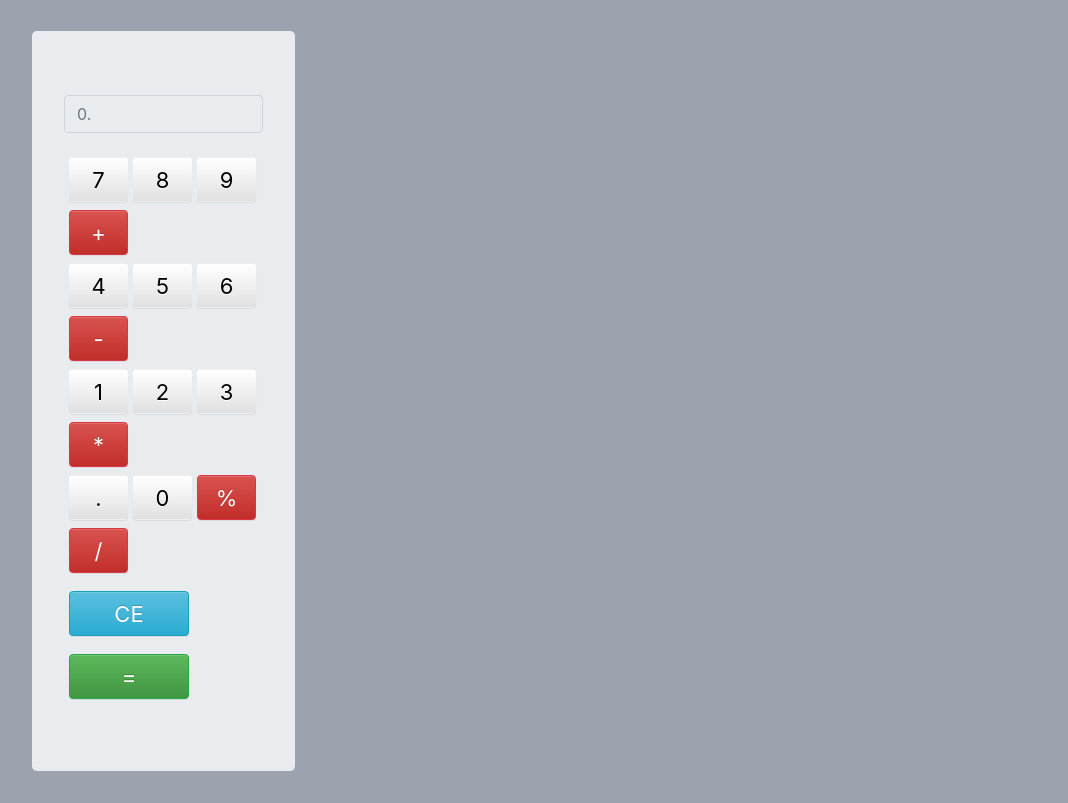
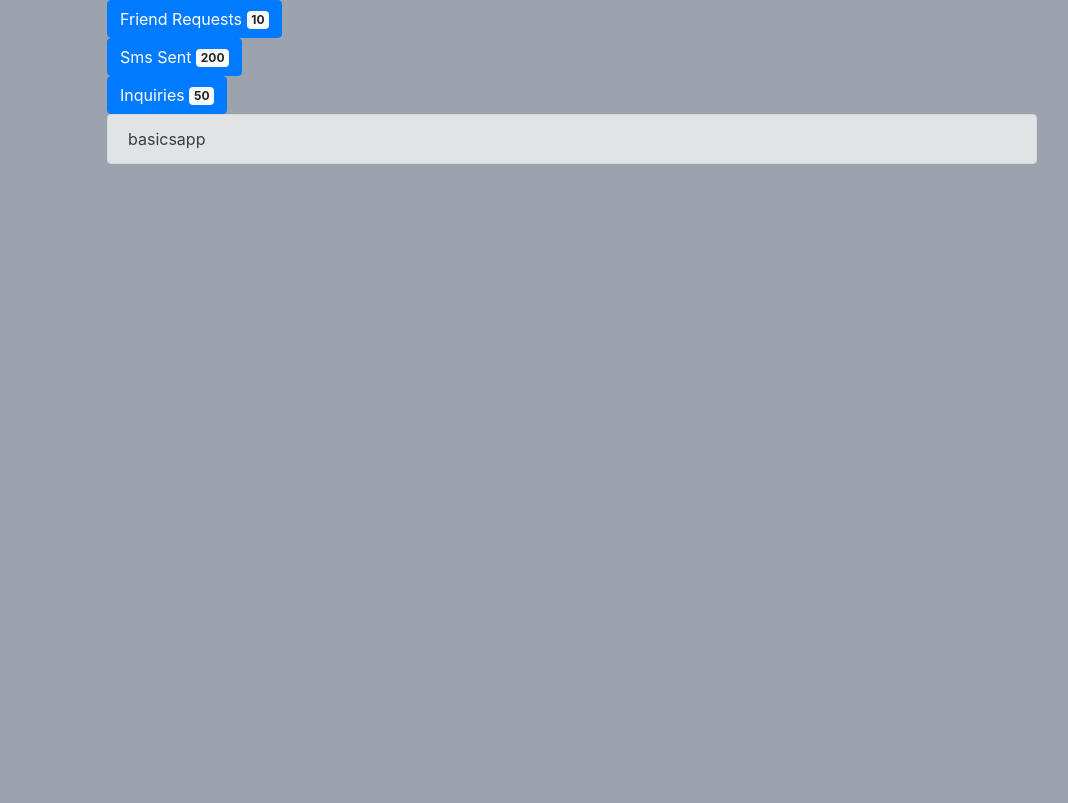
Before and after one commit to CodeKul/weekend-angular-10.30-11.30-15-dec-2018, an Angular app in the folder angular/basicsapp/: page / in a window 1280 px wide. Shown: the whole page, without its empty margins (68-1136 px from the left). Built offline with nearby package versions, Linux system fonts and the light colour scheme.

Commit message:
databinding : custom input and output

```diff
--- a/angular/basicsapp/src/app/app.component.html
+++ b/angular/basicsapp/src/app/app.component.html
@@ -20,9 +20,31 @@
   <div class="row">
     <div class="col-md-12">
       <!-- <app-view-encapsulation></app-view-encapsulation> -->
+      <app-my-badge [ntTxt]="'Friend Requests'" [ntCnt]="10" (ntClk)="notificationCount($event)"></app-my-badge>
+    </div>
+  </div>
+
+  <div class="row">
+    <div class="col-md-12">
+      <!-- <app-view-encapsulation></app-view-encapsulation> -->
+      <app-my-badge [ntTxt]="'Sms Sent'" [ntCnt]="200" (ntClk)="notificationCount($event)"></app-my-badge>
+    </div>
+  </div>
+
+
+  <div class="row">
+    <div class="col-md-12">
+      <!-- <app-view-encapsulation></app-view-encapsulation> -->
+      <app-my-badge [ntTxt]="'Inquiries'" [ntCnt]="50" (ntClk)="notificationCount($event)"></app-my-badge>
     </div>
   </div>
   <!-- <app-databinding></app-databinding> -->
-
+  <div class="row">
+    <div class="col-md-12">
+      <div class="alert alert-secondary" role="alert">
+        {{title}}
+      </div>
+    </div>
+  </div>
 </div>
-<app-calculator></app-calculator>
+<!-- <app-calculator></app-calculator> -->
--- a/angular/basicsapp/src/app/app.component.ts
+++ b/angular/basicsapp/src/app/app.component.ts
@@ -7,4 +7,8 @@ import { Component } from '@angular/core';
 })
 export class AppComponent {
   title = 'basicsapp';
+
+  notificationCount(cnt : number) {
+    this.title = 'Count is '+cnt
+  }
 }
--- a/angular/basicsapp/src/app/app.module.ts
+++ b/angular/basicsapp/src/app/app.module.ts
@@ -16,6 +16,7 @@ import { ViewEncapsulationComponent } from './view-encapsulation/view-encapsulat
 import { NormalComponent } from './view-encapsulation/normal/normal.component';
 import { DatabindingComponent } from './databinding/databinding.component';
 import { CalculatorComponent } from './calculator/calculator.component';
+import { MyBadgeComponent } from './databinding/my-badge/my-badge.component';
 
 @NgModule({
   declarations: [
@@ -33,7 +34,8 @@ import { CalculatorComponent } from './calculator/calculator.component';
     ViewEncapsulationComponent,
     NormalComponent,
     DatabindingComponent,
-    CalculatorComponent
+    CalculatorComponent,
+    MyBadgeComponent
   ],
   imports: [
     BrowserModule,
--- /dev/null
+++ b/angular/basicsapp/src/app/databinding/my-badge/my-badge.component.html
@@ -0,0 +1,3 @@
+<button type="button" class="btn btn-primary" (click)="btnClk()">
+  {{ntTxt}} <span class="badge badge-light">{{ntCnt}}</span>
+</button>
--- /dev/null
+++ b/angular/basicsapp/src/app/databinding/my-badge/my-badge.component.ts
@@ -0,0 +1,28 @@
+import { Component, OnInit, Input, Output, EventEmitter } from '@angular/core';
+
+@Component({
+  selector: 'app-my-badge',
+  templateUrl: './my-badge.component.html',
+  styleUrls: ['./my-badge.component.css']
+})
+export class MyBadgeComponent implements OnInit {
+
+  @Input()
+  ntTxt?: string;
+
+  @Input()
+  ntCnt?: number;
+
+  @Output()
+  ntClk?: EventEmitter<number> = new EventEmitter()
+
+  constructor() { }
+
+  ngOnInit() {
+  }
+
+  btnClk() {
+    console.log('Notification Cliked')
+    this.ntClk.emit(this.ntCnt)
+  }
+}
--- a/angular/basicsapp/src/index.html
+++ b/angular/basicsapp/src/index.html
@@ -7,7 +7,6 @@
 
   <meta name="viewport" content="width=device-width, initial-scale=1">
   <link rel="icon" type="image/x-icon" href="favicon.ico">
-  <link rel="stylesheet" href="https://maxcdn.bootstrapcdn.com/bootstrap/3.3.7/css/bootstrap-theme.min.css" integrity="sha384-rHyoN1iRsVXV4nD0JutlnGaslCJuC7uwjduW9SVrLvRYooPp2bWYgmgJQIXwl/Sp" crossorigin="anonymous">
   <link rel="stylesheet" href="https://maxcdn.bootstrapcdn.com/bootstrap/4.0.0/css/bootstrap.min.css" integrity="sha384-Gn5384xqQ1aoWXA+058RXPxPg6fy4IWvTNh0E263XmFcJlSAwiGgFAW/dAiS6JXm" crossorigin="anonymous">
 </head>
 <body>
```
Also changed, not shown: angular/basicsapp/src/app/databinding/my-badge/my-badge.component.css (added), 1 other file (tests, documents, lock files or other folders).
